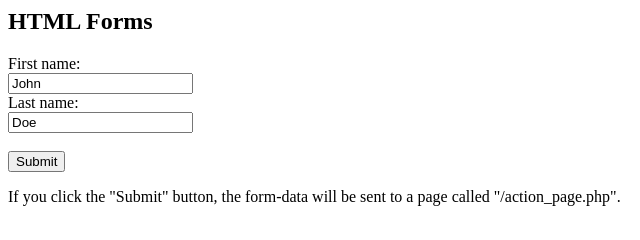
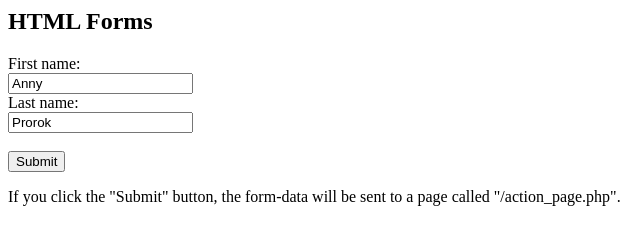
Before and after one commit to anny-beatriz/anny-beatriz.github.io, a plain HTML site: page index.html in a window 1280 px wide. Shown: the full height of the page, 0-640 px from the left. Drawn offline with Linux system fonts and the light colour scheme.

Commit message:
Update index.html

```diff
--- a/index.html
+++ b/index.html
@@ -6,9 +6,9 @@
 
 <form action="/action_page.php">
   <label for="fname">First name:</label><br>
-  <input type="text" id="fname" name="fname" value="John"><br>
+  <input type="text" id="fname" name="fname" value="Anny"><br>
   <label for="lname">Last name:</label><br>
-  <input type="text" id="lname" name="lname" value="Doe"><br><br>
+  <input type="text" id="lname" name="lname" value="Prorok"><br><br>
   <input type="submit" value="Submit">
 </form>
 
```
